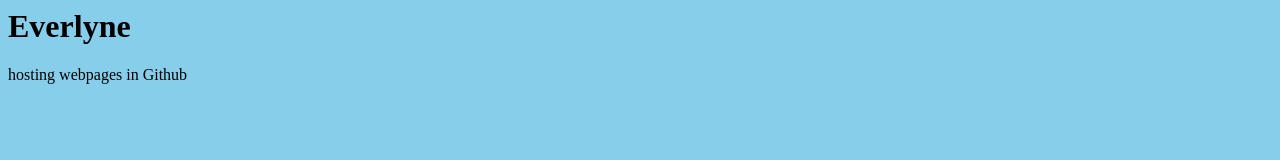
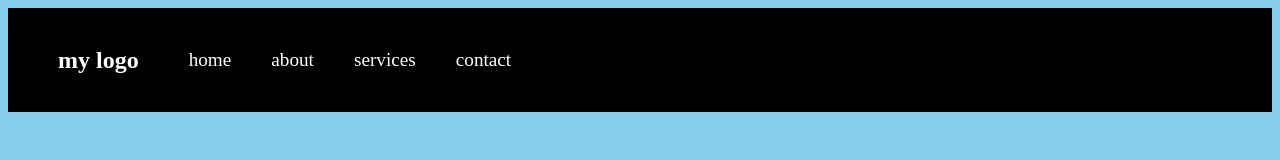
Before and after one commit to nrcfstudents/everlynewanjiku, a plain HTML site: page index.html in a window 1280 px wide. Drawn offline with Linux system fonts and the light colour scheme.

Commit message:
nav bar'

```diff
--- a/index.html
+++ b/index.html
@@ -5,7 +5,22 @@ Everlyne Wanjiku
 </title>
 <link rel="stylesheet" type="text/css" href="styles.css">
 </head>
-<H1>Everlyne</h1>
-<p>hosting webpages in Github</p>
+<body>
+    <!--navigation bar-->
+    <nav class="navbar">
+	    <div class="logo">
+	    	my logo
+
+
+	    </div>
+	    <ul class="nav-links">
+	    	<li><a href="index.html">home</a></li>
+	    	<li><a href="#about">about</a></li>
+	    	<li><a href="#services">services</a></li>
+	    	<li><a href="#contact">contact</a></li>
+	    </ul>
+
+
+    </nav>
 </body>
 </html>
--- a/styles.css
+++ b/styles.css
@@ -2,3 +2,33 @@ body{
 	background-color:skyblue;
 	font-family:inherit;
 }
+
+.navbar{
+	background-color: black;
+	padding: 25px 50px 25px 50px;
+	display: flex;
+	content: space-between;
+	align-items: center;
+	position: sticky;
+	top: 0;
+	z-index: 1000;
+}
+.logo{
+	font-size: 1.5em;
+	color: #fff;
+	font-weight: bold;
+}
+.nav-links{
+	list-style: none;
+	display: flex;
+	gap: 20px;
+}
+.nav-links li{
+	position: relative;
+}
+.nav-links a{
+	text-decoration: none;
+	color: #fff;
+	font-size: 1.2em;
+	padding: 5px 10px;
+}
```
